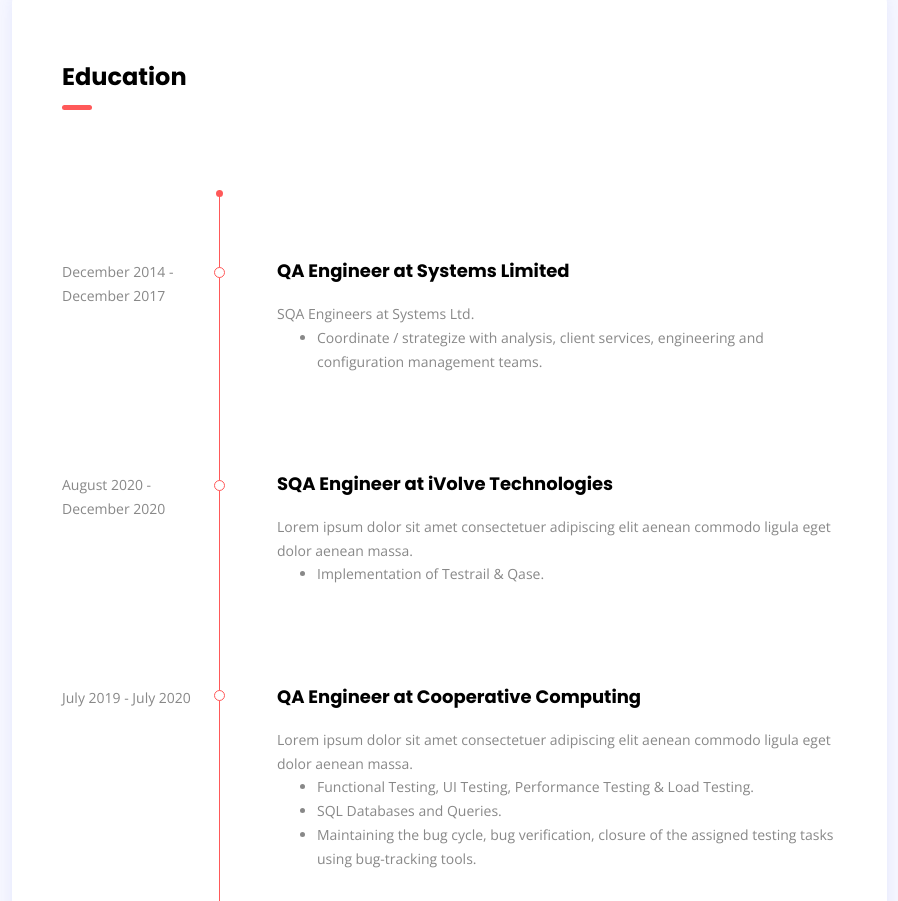
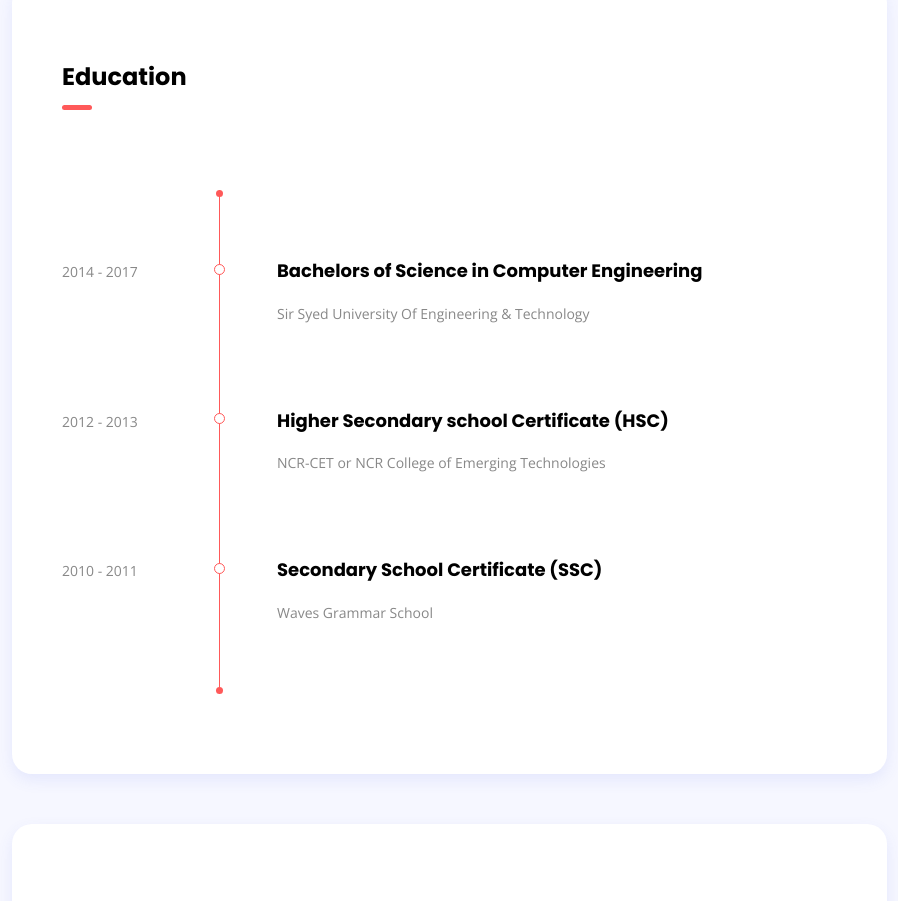
Before and after one commit to mraheel075/Portfolio, a plain HTML site: page index.html in a window 1280 px wide. Shown: the part 2907-3808 px from the top of the page, without its empty margins (338-1236 px from the left). Drawn offline with nearby package versions, Linux system fonts and the light colour scheme.

Commit message:
Add files via upload

```diff
--- a/index.html
+++ b/index.html
@@ -328,42 +328,29 @@
 			<div class="timeline">
 				<div class="entry">
 					<div class="title">
-						<span>December 2014 - December 2017</span>
+						<span>2014 - 2017</span>
 					</div>
 					<div class="body">
-						<h4 class="mt-0">QA Engineer at Systems Limited</h4>
-						<p>SQA Engineers at Systems Ltd.</p>
-							 <ul class="list margin-b-30">
-								<li>Coordinate / strategize with analysis, client services, engineering and configuration
-									management teams.</li>
-							</ul>
+						<h4 class="mt-0">Bachelors of Science in Computer Engineering</h4>
+						<p>Sir Syed University Of Engineering & Technology</p>
 					</div>
 				</div>
 				<div class="entry">
 					<div class="title">
-						<span>August 2020 - December 2020</span>
+						<span>2012 - 2013</span>
 					</div>
 					<div class="body">
-						<h4 class="mt-0">SQA Engineer at iVolve Technologies</h4>
-						<p>Lorem ipsum dolor sit amet consectetuer adipiscing elit aenean commodo ligula eget dolor aenean massa.</p>
-						<ul class="list margin-b-30">
-							<li>Implementation of Testrail & Qase.</li>
-						</ul>
+						<h4 class="mt-0">Higher Secondary school Certificate (HSC)</h4>
+						<p>NCR-CET or NCR College of Emerging Technologies</p>
 					</div>
 				</div>
 				<div class="entry">
 					<div class="title">
-						<span>July 2019 - July 2020</span>
+						<span>2010 - 2011</span>
 					</div>
 					<div class="body">
-						<h4 class="mt-0">QA Engineer at Cooperative Computing</h4>
-						<p>Lorem ipsum dolor sit amet consectetuer adipiscing elit aenean commodo ligula eget dolor aenean massa.</p>
-						<ul class="list margin-b-30">
-							<li>Functional Testing, UI Testing, Performance Testing & Load Testing.</li>
-							<li>SQL Databases and Queries.</li>
-							<li>Maintaining the bug cycle, bug verification, closure of the assigned testing tasks using
-								bug-tracking tools.</li>
-						</ul>
+						<h4 class="mt-0">Secondary School Certificate (SSC)</h4>
+						<p>Waves Grammar School</p>
 					</div>
 				</div>
 				<span class="timeline-line"></span>
@@ -616,7 +603,7 @@
 
 			<!-- portfolio filter (desktop) -->
 			<ul class="portfolio-filter list-inline">
-				<li class="current list-inline-item" data-filter="*">All Projects</li>
+				<li class="current list-inline-item" data-filter="*">All Certifications & Courses</li>
 				<li class="list-inline-item" data-filter=".web">Web</li>
 				<li class="list-inline-item" data-filter=".app">App</li>
 			</ul>
```
